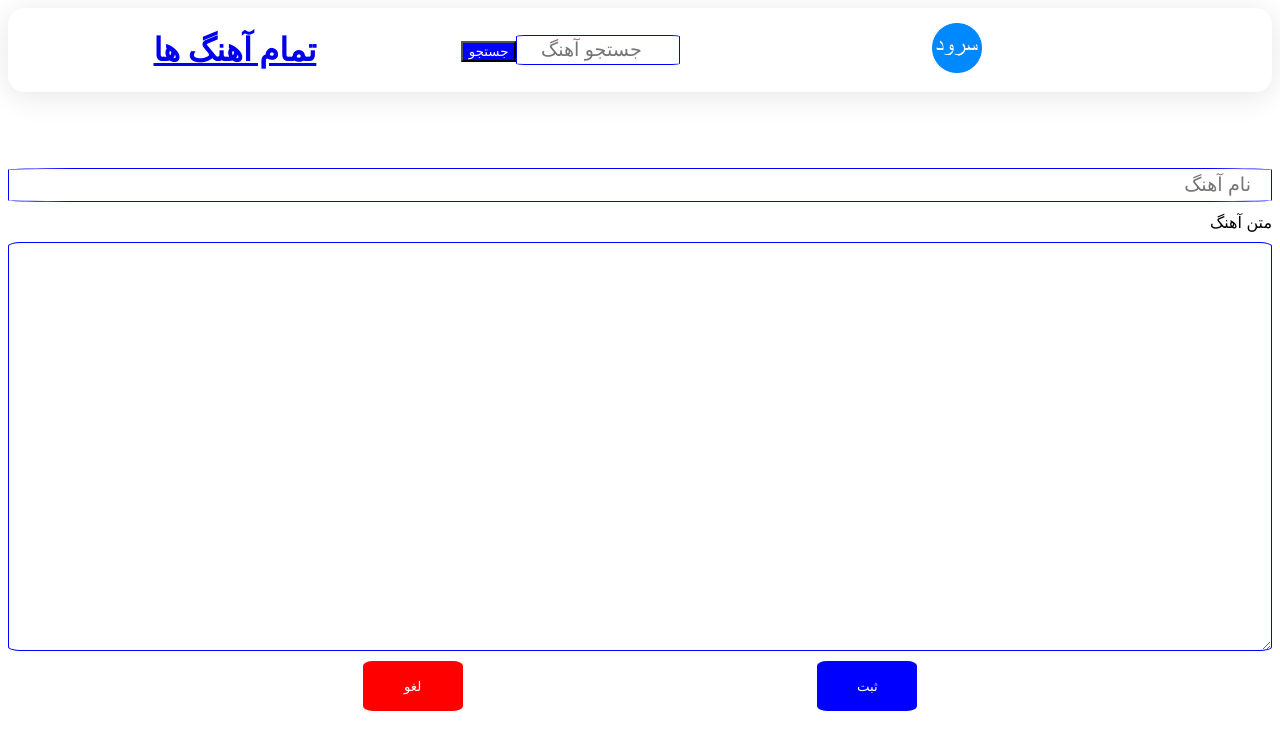
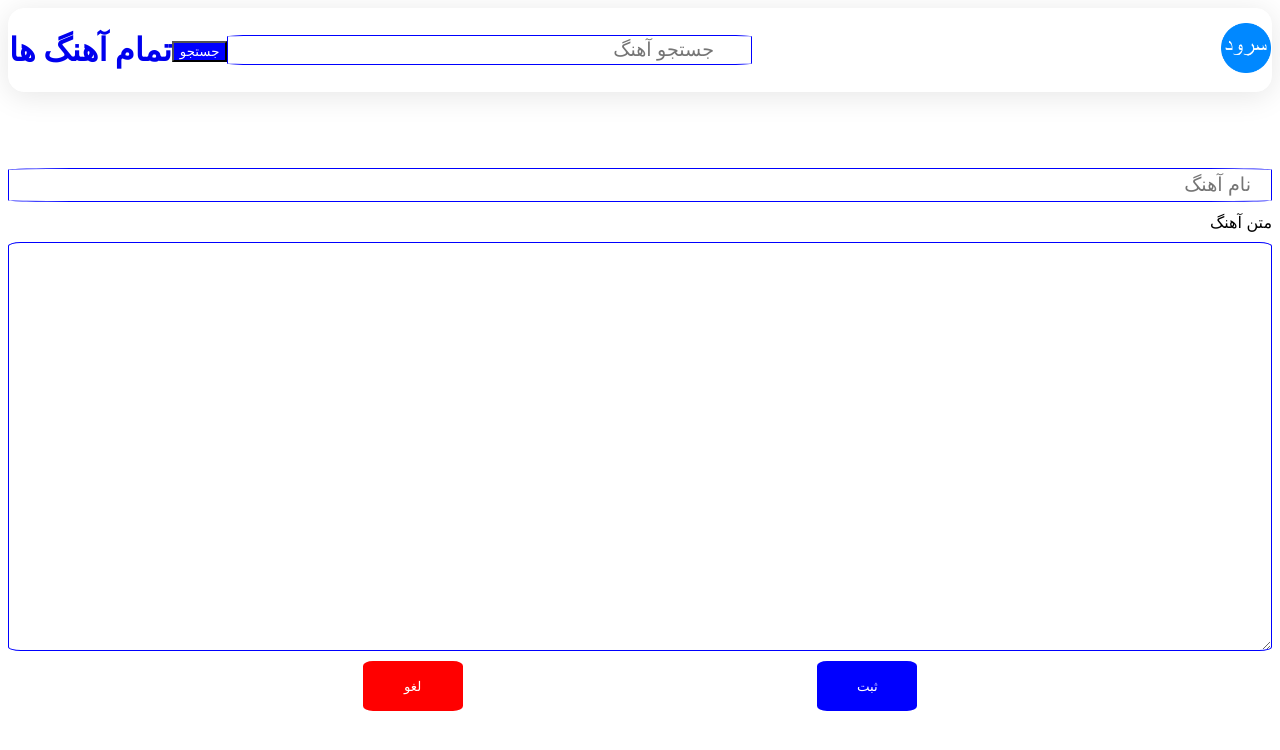
Before and after one commit to SamimAzimi/Surod, a Next.js app: page / in a window 1280 px wide. Shown: the top 750 px of the page. Built offline with nearby package versions, Linux system fonts and the light colour scheme.

Commit message:
finished stage one

```diff
--- a/src/app/globals.css
+++ b/src/app/globals.css
@@ -145,3 +145,10 @@ form {
 {
     background-color: black;
 }
+.searchGrp {
+    flex-grow:3;
+    justify-content:left;
+}
+a {
+    text-decoration:none;
+}
```
Also changed, not shown: src/app/songs/page.js (renamed from src/app/songs/Page.js).
